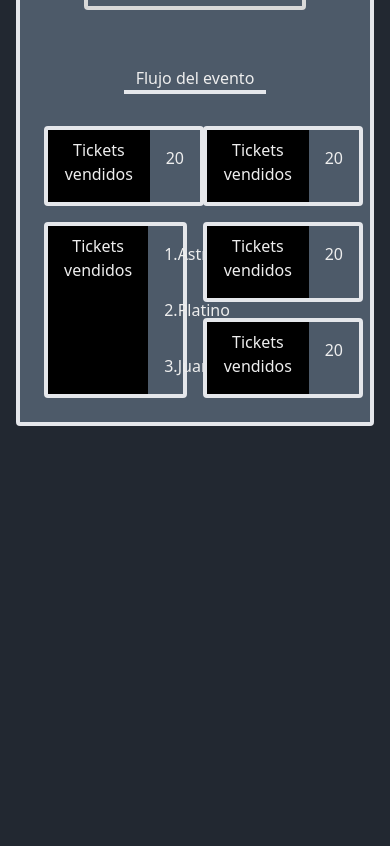
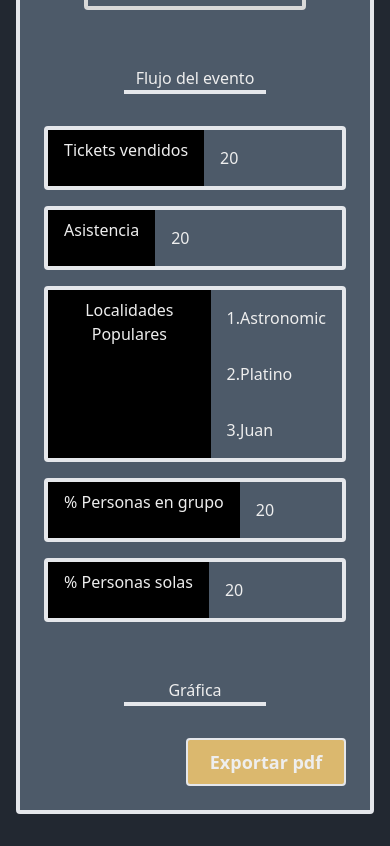
Before and after one commit to nestorrecinosUCA/front-final, a React (Create React App) app in the folder finnticketfrontend/: page /analysis in a window 390 px wide. Shown: the part 840-1686 px from the top of the page. Before the commit the page ends 1298 px from the top, so only its background shows below. Built offline with nearby package versions, Linux system fonts and the light colour scheme.

Commit message:
Add export button and graphic section with the title ✨

```diff
--- a/finnticketfrontend/src/pages/Analysis.js
+++ b/finnticketfrontend/src/pages/Analysis.js
@@ -28,32 +28,43 @@ function Analysis() {
                     </div>
                     <div className='border-b-4' />
                 </div>
-                <div className='grid  grid-cols-4 grid-rows-3 gap-4'>
-                    <div className='flex border-4 rounded w-40 text-center col-span-2'>
+                <div className='grid  sm:grid-cols-2 sm:grid-rows-1 lg:grid-cols-4 lg:grid-rows-3 gap-4'>
+                    <div className='flex border-4 rounded w-full text-center col-span-2'>
                         <p className='bg-black px-4 py-2'>Tickets vendidos</p>
                         <p className='px-4 py-4'>20</p>
                     </div>
-                    <div className='flex border-4 rounded w-40 text-center col-span-2'>
-                        <p className='bg-black px-4 py-2'>Tickets vendidos</p>
+                    <div className='flex border-4 rounded w-full text-center col-span-2'>
+                        <p className='bg-black px-4 py-2'>Asistencia</p>
                         <p className='px-4 py-4'>20</p>
                     </div>
-                    <div className='flex border-4 rounded w-40 text-center row-span-2 col-span-2 w-full'>
-                        <p className='bg-black px-4 py-2 justify-center h-full text-center'>Tickets vendidos</p>
+                    <div className='flex border-4 rounded text-center row-span-2 col-span-2 '>
+                        <p className='bg-black px-4 py-2 justify-center h-full '>Localidades Populares</p>
                         <div className='text-start'>
                             <p className='px-4 py-4'>1.Astronomic</p>
                             <p className='px-4 py-4'>2.Platino</p>
                             <p className='px-4 py-4'>3.Juan</p>
                         </div>
                     </div>
-                    <div className='flex border-4 rounded w-40 text-center col-span-2'>
-                        <p className='bg-black px-4 py-2'>Tickets vendidos</p>
+                    <div className='flex border-4 rounded w-full text-center col-span-2'>
+                        <p className='bg-black px-4 py-2'>% Personas en grupo</p>
                         <p className='px-4 py-4'>20</p>
                     </div>
-                    <div className='flex border-4 rounded w-40 text-center col-span-2'>
-                        <p className='bg-black px-4 py-2'>Tickets vendidos</p>
+                    <div className='flex border-4 rounded w-full text-center col-span-2'>
+                        <p className='bg-black px-4 py-2'>% Personas solas</p>
                         <p className='px-4 py-4'>20</p>
                     </div>
                 </div>
+                <div className='px-20 text-center lg:px-80 mb-8 mt-14'>
+                    <div>
+                        <a>Gráfica</a>
+                    </div>
+                    <div className='border-b-4' />
+
+                </div>
+                <div className='w-full text-end'>
+                    <button className='w-40 bg-gold border-2 rounded h-12 text-lg font-semibold'>Exportar pdf</button>
+                </div>
+
             </div>
         </>
     )
```
